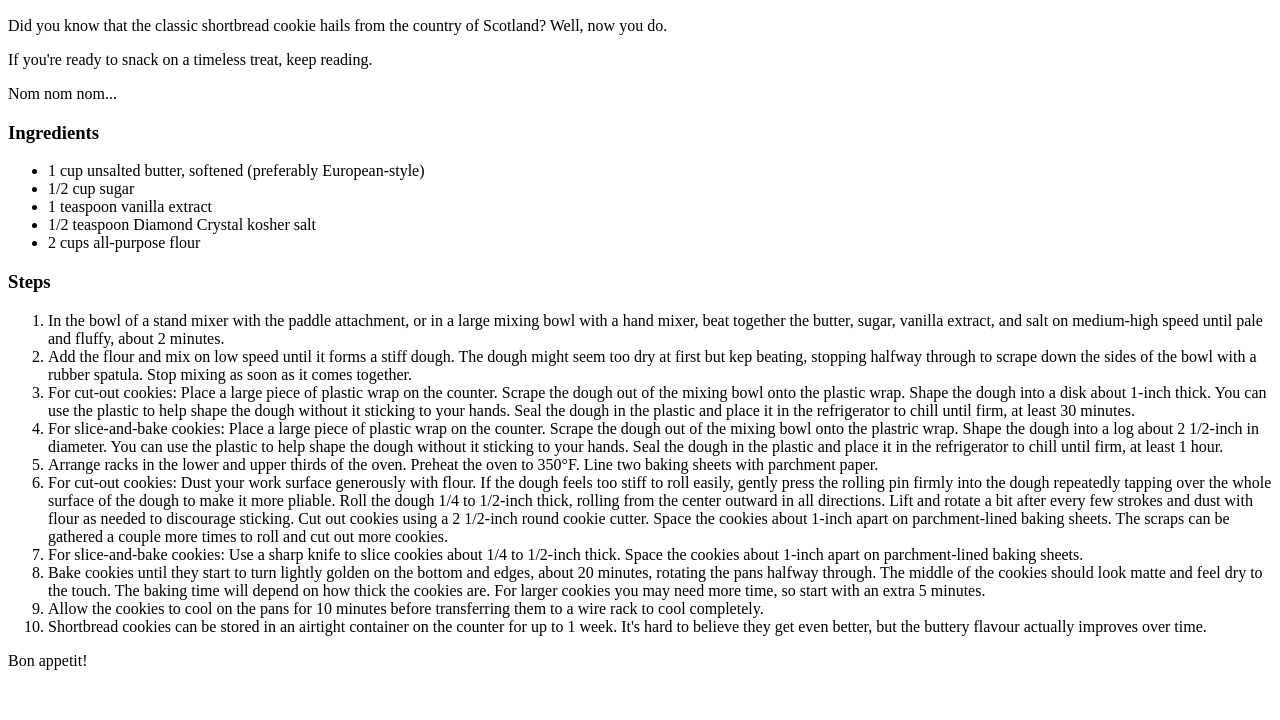
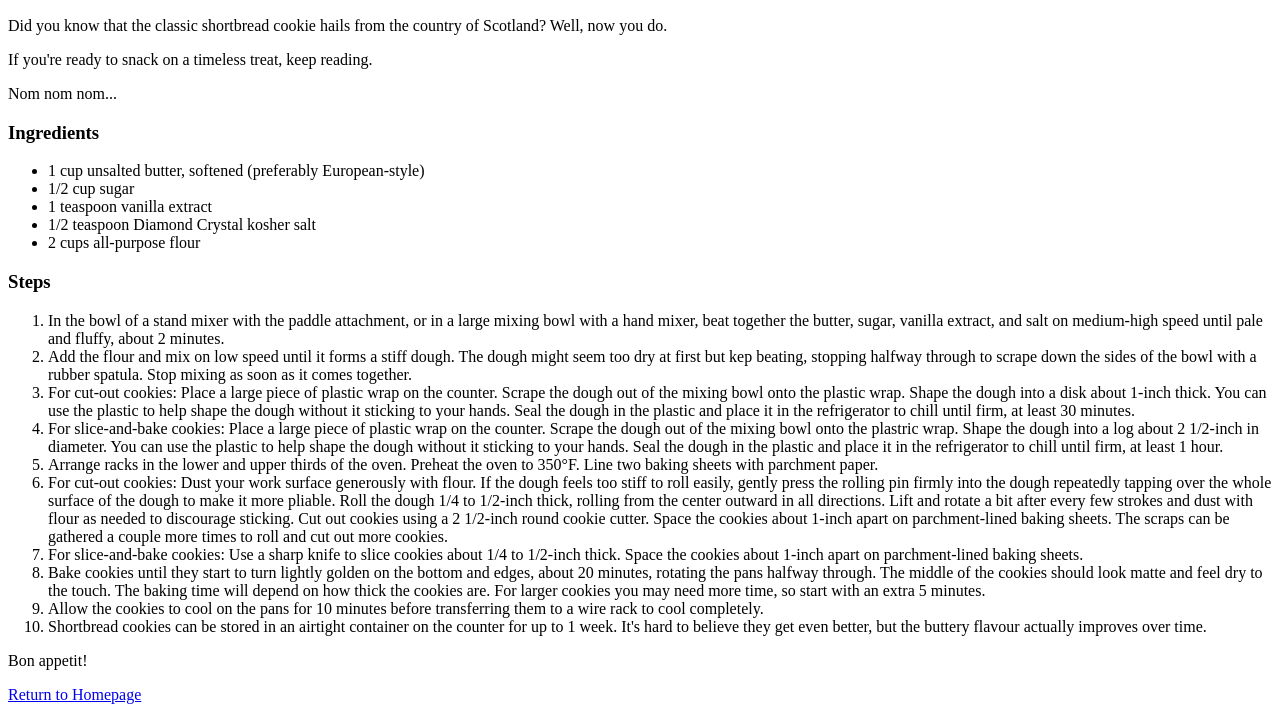
Before and after one commit to wolfbitenft/odin-recipes, a plain HTML site: page recipes/cookies.html in a window 1280 px wide. Shown: the part 498-1218 px from the top of the page. Before the commit the page ends 1184 px from the top, so only its background shows below. Drawn offline with Linux system fonts and the light colour scheme.

Commit message:
Fixed homepage URL typo - cookies.html

```diff
--- a/recipes/cookies.html
+++ b/recipes/cookies.html
@@ -36,6 +36,6 @@
         <li>Shortbread cookies can be stored in an airtight container on the counter for up to 1 week. It's hard to believe they get even better, but the buttery flavour actually improves over time.</li>
     </ol>
     <p>Bon appetit!</p>
-    <p><a href="https://wolfbitenft.github.io/odin-recipes>Return to Homepage</a></p>
+    <p><a href="https://wolfbitenft.github.io/odin-recipes">Return to Homepage</a></p>
 </body>
 </html>
```
